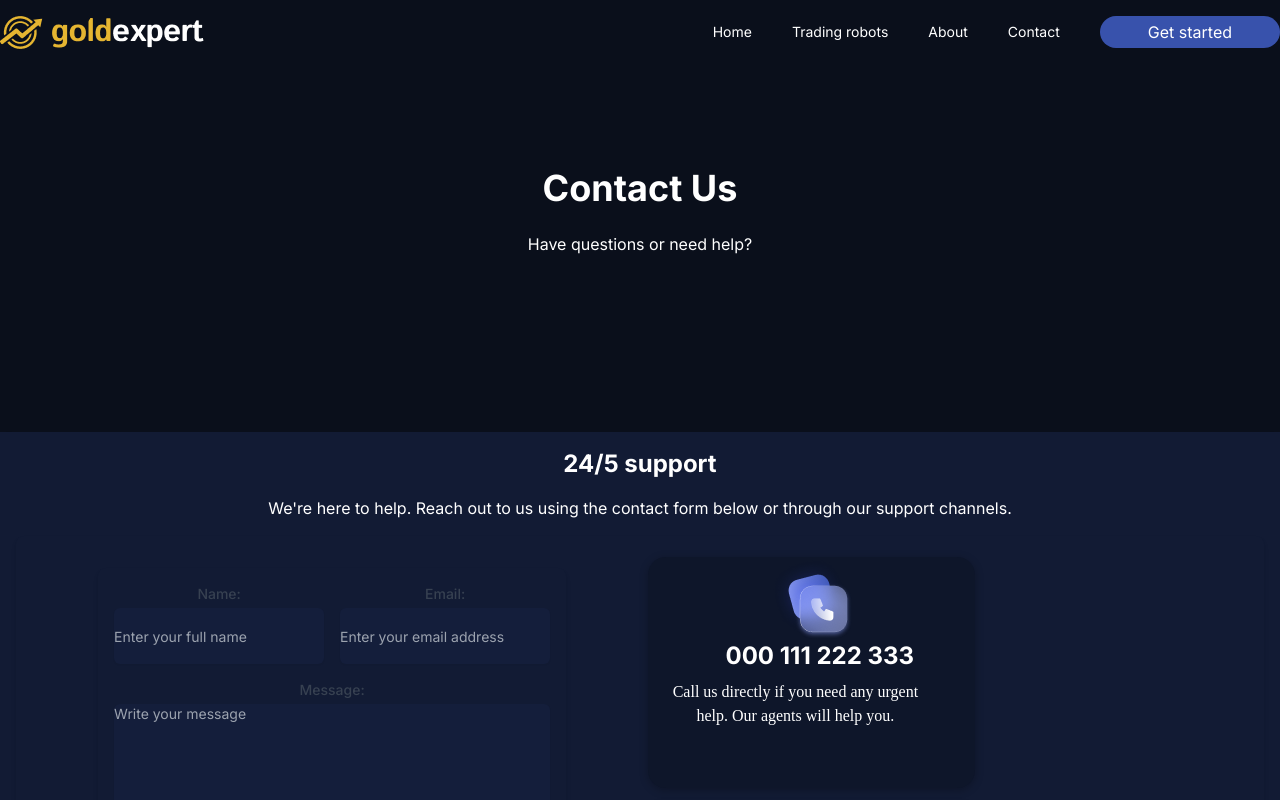
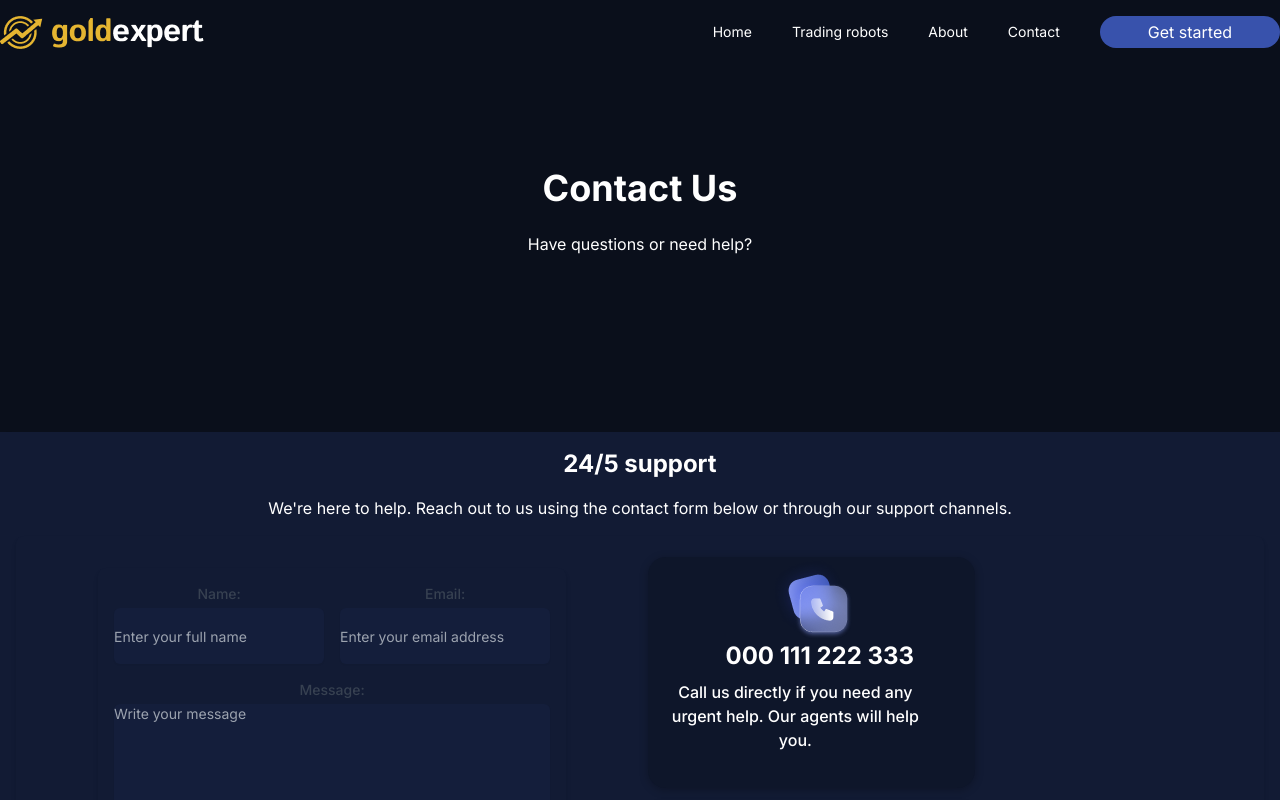
Before and after one commit to dragoljub123/goldexpert, a Next.js app: page /ContactUs in a window 1280 px wide. Shown: the top 800 px of the page. Built offline with nearby package versions, Linux system fonts and the light colour scheme.

Commit message:
fontpromena

```diff
--- a/app/globals.css
+++ b/app/globals.css
@@ -154,7 +154,6 @@
 .card-bodyb3 {
   padding: 8px;
   width: 90%;
-  font-family: "Manrope";
   font-style: normal;
   font-weight: 500;
   font-size: 16px;
```
